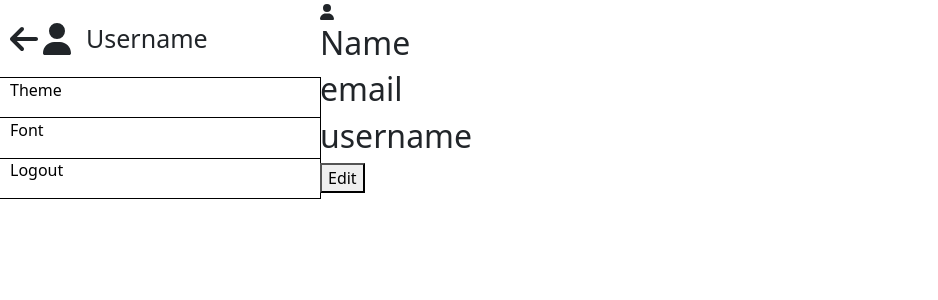
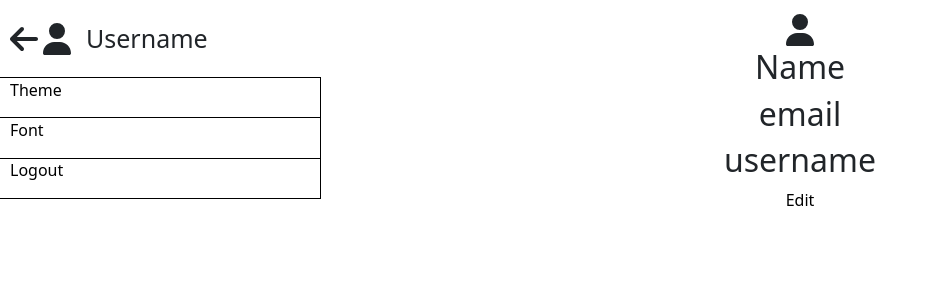
Before and after one commit to Ahmad-ayoub/Voca, a React (Create React App) app: page /SettingsPage in a window 1280 px wide. Shown: the top 300 px of the page, without its empty margins (0-938 px from the left). Built offline with nearby package versions, Linux system fonts and the light colour scheme.

Commit message:
fixing the css

```diff
--- a/src/Components/SettingsPage/SettingsPage.css
+++ b/src/Components/SettingsPage/SettingsPage.css
@@ -60,3 +60,17 @@
   margin: inherit;
   font-size: 25px;
 }
+
+.user_credentials {
+  text-align: center;
+  margin-top: 1.5%;
+}
+
+.button_edit {
+  background: none;
+  border: none;
+  padding: 0;
+  margin: 0;
+  cursor: pointer;
+  outline: none;
+}
--- a/src/Components/SettingsPage/settingsPage.js
+++ b/src/Components/SettingsPage/settingsPage.js
@@ -30,12 +30,12 @@ const SettingsPage = () => {
         </div>
       </main>
       <section>
-        <section>
-          <FontAwesomeIcon icon={faUser} />
+        <section className="user_credentials">
+          <FontAwesomeIcon icon={faUser} size="2x" />
           <h2>Name</h2>
           <h2>email</h2>
           <h2>username</h2>
-          <button>Edit</button>
+          <button className="button_edit">Edit</button>
         </section>
       </section>
     </div>
```
